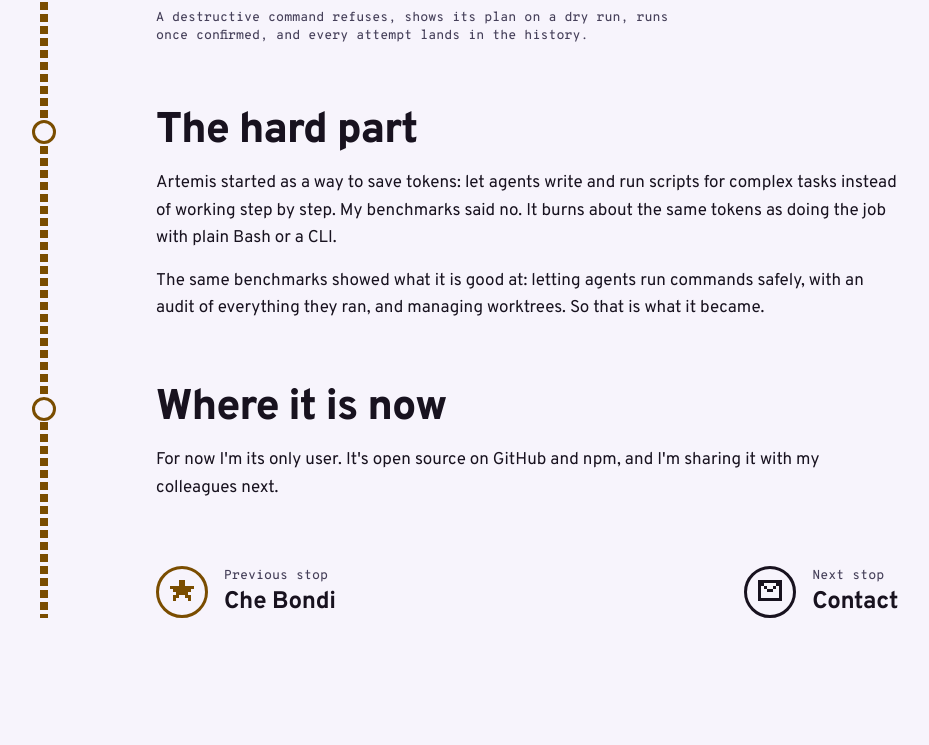
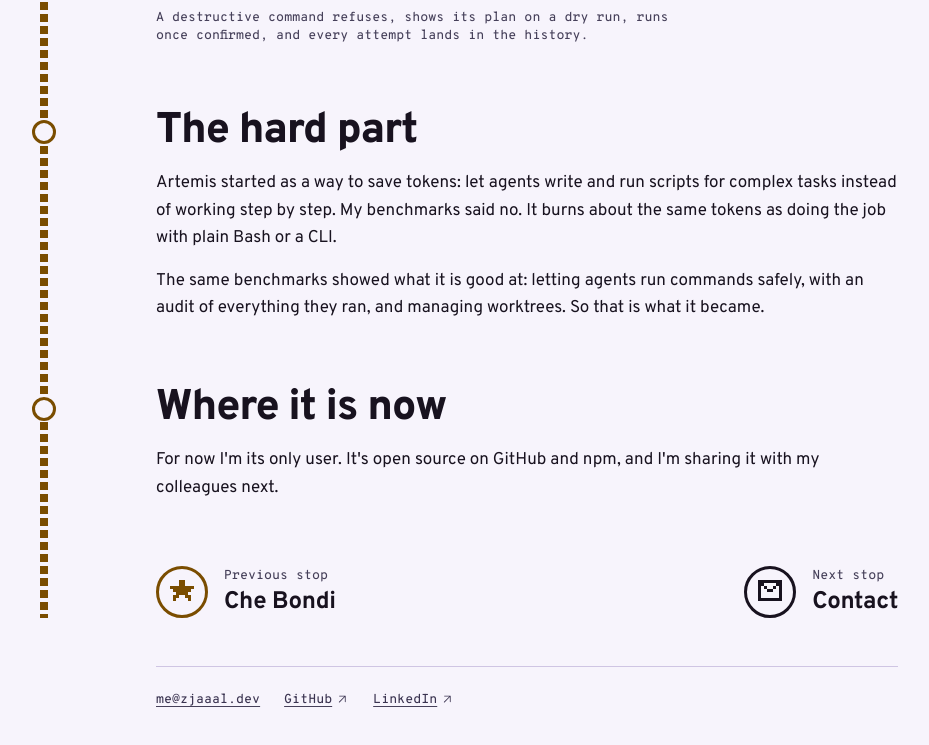
Before and after one commit to zJaaal/portfolio, an Astro site: page /en/work/artemis/ in a window 1280 px wide. Shown: the part 1634-2379 px from the top of the page, without its empty margins (100-1029 px from the left). Before the commit the page ends 2316 px from the top, so only its background shows below. Built offline with nearby package versions, Linux system fonts and the light colour scheme; Astro itself is replaced by a stand-in of ours.

Commit message:
Contact links close every page: a shared Socials row on the home, station pages and 404
Co-Authored-By: Claude Opus 5.5 <noreply@anthropic.com>

```diff
--- a/src/features/home/components/RunMap/RunMap.module.css
+++ b/src/features/home/components/RunMap/RunMap.module.css
@@ -524,37 +524,7 @@ a.hit:focus-visible .label {
 }
 
 .socials {
-    display: flex;
-    flex-wrap: wrap;
-    gap: var(--space-2) var(--space-6);
-    margin: var(--space-8) 0 0;
-    padding: 0;
-    list-style: none;
-}
-
-.socials a {
-    display: inline-flex;
-    align-items: center;
-    gap: var(--space-1);
-    color: var(--color-dim);
-    text-decoration: underline;
-    text-decoration-color: var(--color-muted);
-    text-underline-offset: 0.2em;
-}
-
-.socials a:hover {
-    color: var(--color-station);
-    text-decoration-color: currentColor;
-}
-
-.socials a:focus-visible {
-    outline: 0.125rem solid var(--color-focus);
-    outline-offset: 0.1875rem;
-}
-
-.out {
-    width: 1em;
-    height: 1em;
+    margin-top: var(--space-8);
 }
 
 /* ---------- the tree, from tablets up: one fluid layout computed from the map's own width.
--- a/src/features/lost/components/Lost/Lost.astro
+++ b/src/features/lost/components/Lost/Lost.astro
@@ -3,6 +3,7 @@ import { getCollection } from 'astro:content';
 import { localizedPath, useTranslations, type Locale } from '../../../../i18n';
 import { PixelIcon } from '../../../../shared/components/PixelIcon';
 import type { PixelIconName } from '../../../../shared/components/PixelIcon/PixelIcon.constants';
+import { Socials } from '../../../../shared/components/Socials';
 import { Sprite } from '../../../../shared/components/Sprite';
 import { cx } from '../../../../shared/utils/cx';
 import { orderStations } from '../../../../shared/utils/order';
@@ -60,5 +61,7 @@ const stops = orderStations(
                 </nav>
             )
         }
+
+        <Socials label={t('footer.socials')} class={styles.socials} />
     </div>
 </div>
--- a/src/features/lost/components/Lost/Lost.module.css
+++ b/src/features/lost/components/Lost/Lost.module.css
@@ -180,6 +180,10 @@
     }
 }
 
+.socials {
+    margin-top: var(--space-16);
+}
+
 @media (max-width: 39.99em) {
     .stops {
         flex-direction: column;
--- a/src/features/work/components/Station/Station.astro
+++ b/src/features/work/components/Station/Station.astro
@@ -2,6 +2,7 @@
 import { getCollection, getEntry } from 'astro:content';
 import { localizedPath, useTranslations, type Locale } from '../../../../i18n';
 import { Icon } from '../../../../shared/components/Icon';
+import { Socials } from '../../../../shared/components/Socials';
 import { PixelIcon } from '../../../../shared/components/PixelIcon';
 import type { PixelIconName } from '../../../../shared/components/PixelIcon/PixelIcon.constants';
 import { EMAIL } from '../../../../shared/constants';
@@ -134,4 +135,9 @@ const sections = [
             />
         </div>
     </div>
+
+    <!-- After the road ends: how to reach me, for anyone who landed here first. -->
+    <footer class={styles.footer}>
+        <Socials label={t('footer.socials')} />
+    </footer>
 </article>
--- a/src/features/work/components/Station/Station.module.css
+++ b/src/features/work/components/Station/Station.module.css
@@ -256,6 +256,14 @@
     max-width: var(--layout-measure);
 }
 
+.footer {
+    grid-column: 2;
+    max-width: var(--layout-measure);
+    margin-top: var(--space-12);
+    padding-top: var(--space-6);
+    border-top: 1px solid var(--color-hairline);
+}
+
 @media (max-width: 39.99em) {
     .checkpoint::before {
         width: var(--space-4);
--- /dev/null
+++ b/src/shared/components/Socials/Socials.astro
@@ -0,0 +1,37 @@
+---
+import { EMAIL, LINKS } from '../../constants';
+import { Icon } from '../Icon';
+import styles from './Socials.module.css';
+
+interface Props {
+    /** The list's name for assistive technology ("Elsewhere"). */
+    label: string;
+    /** Placement from the caller: margins, grid column. */
+    class?: string;
+}
+
+const { label, class: className } = Astro.props;
+
+// Email first: it is the way to reach me. The other two leave the site, so they open a new tab with the arrow.
+const socials = [
+    { name: EMAIL, href: `mailto:${EMAIL}`, external: false },
+    { name: 'GitHub', href: LINKS.GITHUB, external: true },
+    { name: 'LinkedIn', href: LINKS.LINKEDIN, external: true }
+] as const;
+---
+
+<ul class:list={['meta', styles.socials, className]} aria-label={label}>
+    {
+        socials.map((social) => (
+            <li>
+                <a
+                    href={social.href}
+                    rel={social.external ? 'me noopener' : 'me'}
+                    target={social.external ? '_blank' : undefined}>
+                    {social.name}
+                    {social.external && <Icon name="arrowOutward" class={styles.out} />}
+                </a>
+            </li>
+        ))
+    }
+</ul>
--- /dev/null
+++ b/src/shared/components/Socials/Socials.module.css
@@ -0,0 +1,34 @@
+/* How to reach me: email, GitHub, LinkedIn. The same row closes every page. */
+.socials {
+    display: flex;
+    flex-wrap: wrap;
+    gap: var(--space-2) var(--space-6);
+    margin: 0;
+    padding: 0;
+    list-style: none;
+}
+
+.socials a {
+    display: inline-flex;
+    align-items: center;
+    gap: var(--space-1);
+    color: var(--color-dim);
+    text-decoration: underline;
+    text-decoration-color: var(--color-muted);
+    text-underline-offset: 0.2em;
+}
+
+.socials a:hover {
+    color: var(--color-station);
+    text-decoration-color: currentColor;
+}
+
+.socials a:focus-visible {
+    outline: 0.125rem solid var(--color-focus);
+    outline-offset: 0.1875rem;
+}
+
+.out {
+    width: 1em;
+    height: 1em;
+}
--- /dev/null
+++ b/src/shared/components/Socials/index.ts
@@ -0,0 +1 @@
+export { default as Socials } from './Socials.astro';
```
Also changed, not shown: DESIGN.md (+1 -0 lines), src/features/home/components/RunMap/RunMap.astro (+3 -23 lines).
